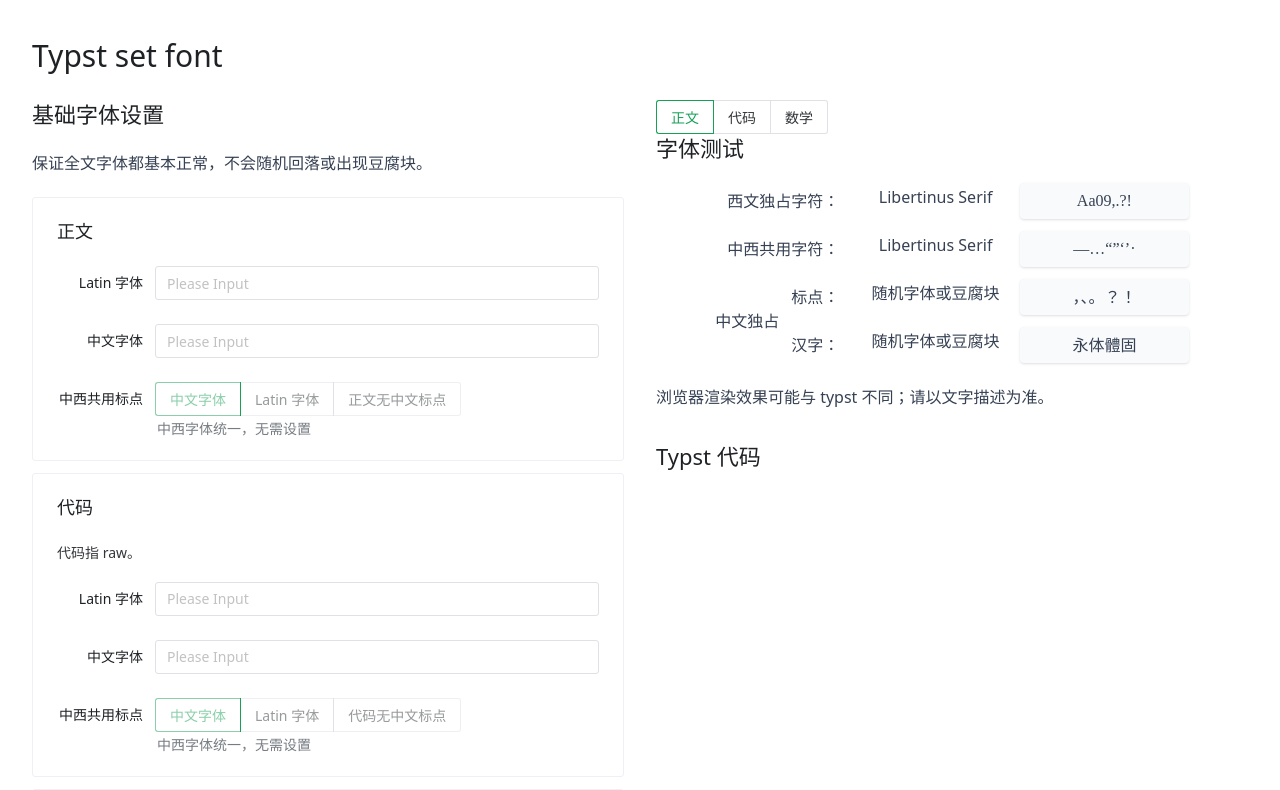
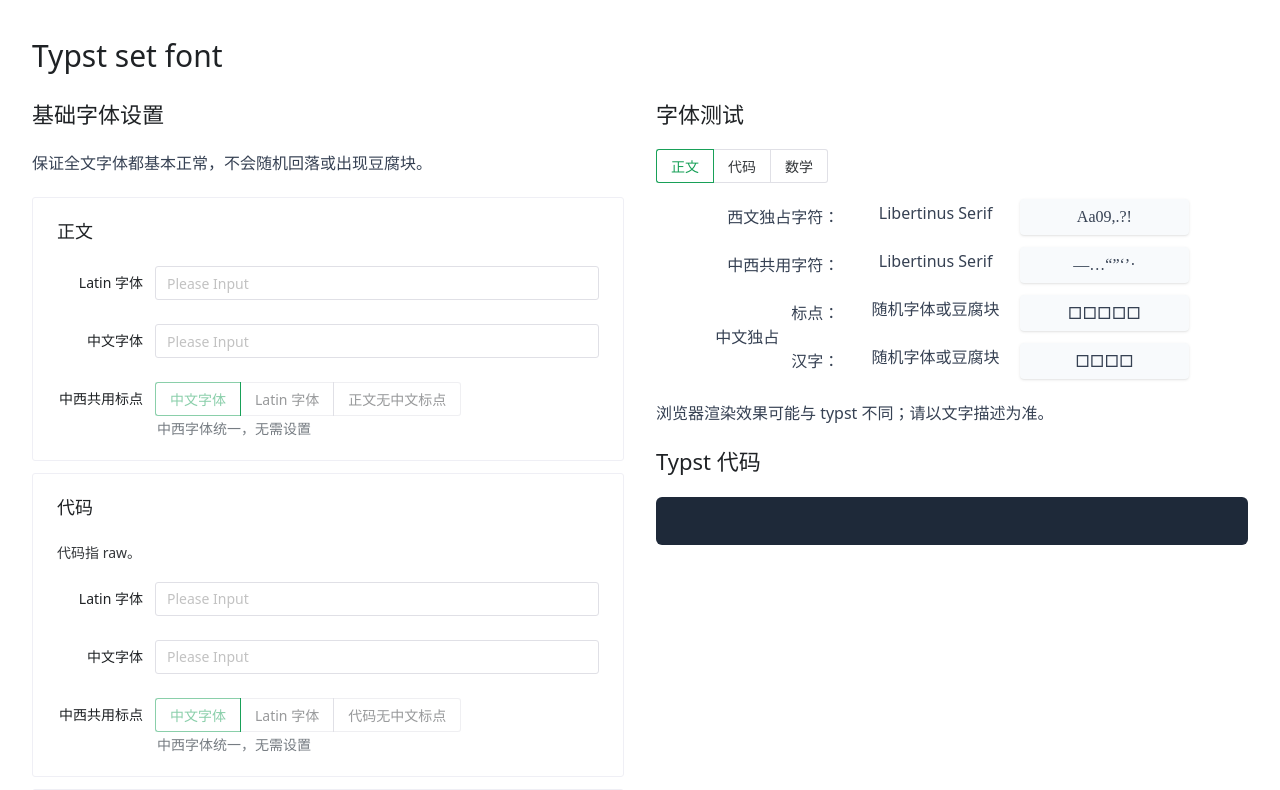
Before and after one commit to YDX-2147483647/typst-set-font, a Vue app: page / in a window 1280 px wide. Shown: the top 790 px of the page. Built offline with nearby package versions, Linux system fonts and the light colour scheme.

Commit message:
feat: Improve UI

```diff
--- a/src/App.vue
+++ b/src/App.vue
@@ -248,6 +248,7 @@
             v-bind:key="category_key"
             :title="category.label"
             class="my-3"
+            @input="sample_category = category_key"
           >
             <p v-if="category.description" class="mt-0">
               {{ category.description }}
@@ -283,7 +284,10 @@
             </n-form-item>
           </n-card>
         </section>
-        <aside>
+        <aside class="prose">
+          <div class="sticky top-2">
+            <section>
+              <n-h2>字体测试</n-h2>
               <n-radio-group v-model:value="sample_category">
                 <n-radio-button
                   v-for="(category, category_key) in config"
@@ -296,10 +300,13 @@
                 :font="font[sample_category]"
                 :category="sample_category"
               />
+              <p>浏览器渲染效果可能与 typst 不同；请以文字描述为准。</p>
+            </section>
+            <section>
               <n-h2>Typst 代码</n-h2>
-          <pre
-            class="prose"
-          ><code class="block overflow-x-auto max-w-4xs">{{ stringify_FontSet(resolve_FontSet(font), { mode: "markup" }) }}</code></pre>
+              <pre><code class="block overflow-x-auto max-w-4xs">{{ stringify_FontSet(resolve_FontSet(font), { mode: "markup" }) || "\n" }}</code></pre>
+            </section>
+          </div>
         </aside>
       </div>
     </main>
--- a/src/components/FontFamiliesSample.vue
+++ b/src/components/FontFamiliesSample.vue
@@ -1,5 +1,4 @@
 <script setup lang="ts">
-import { NH2 } from "naive-ui";
 import { computed } from "vue";
 import { resolve_FontFamilies } from "../fonts/resolve.ts";
 import {
@@ -46,8 +45,6 @@
 </script>
 
 <template>
-  <section class="prose">
-    <n-h2>字体测试</n-h2>
   <div
     class="not-prose mx-auto my-4 grid grid-cols-[auto_auto_1fr] items-center gap-3 text-end lg:max-w-4/5"
   >
@@ -63,6 +60,4 @@
     <p>汉字：</p>
     <FontSample :font="calc_font.han.ideo" :text="sample.han.ideo" />
   </div>
-    <p>浏览器渲染效果可能与 typst 不同；请以文字描述为准。</p>
-  </section>
 </template>
--- a/src/components/FontSample.vue
+++ b/src/components/FontSample.vue
@@ -12,10 +12,10 @@
   <div class="grid grid-cols-2 text-center">
     <div>{{ font ?? "随机字体或豆腐块" }}</div>
     <div
-      class="rounded bg-slate-50 px-4 py-1 shadow dark:bg-slate-800"
+      class="content-center rounded bg-slate-50 px-4 py-1 shadow dark:bg-slate-800"
       :style="{ fontFamily: font ?? '' }"
     >
-      {{ text }}
+      {{ font !== null ? text : text.replaceAll(/./g, "□") }}
     </div>
   </div>
 </template>
```
Lines whose indentation alone changed are shown as unchanged.
